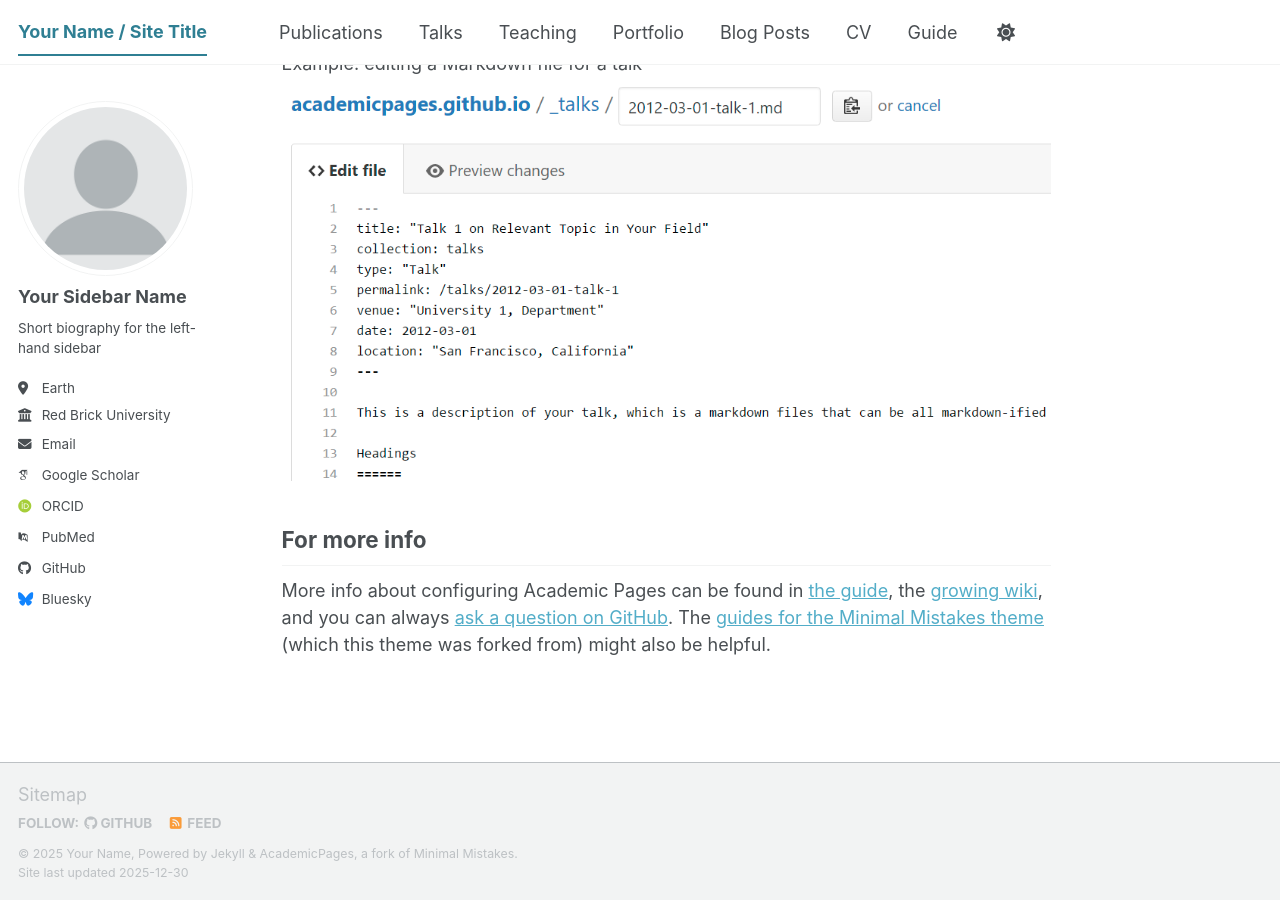
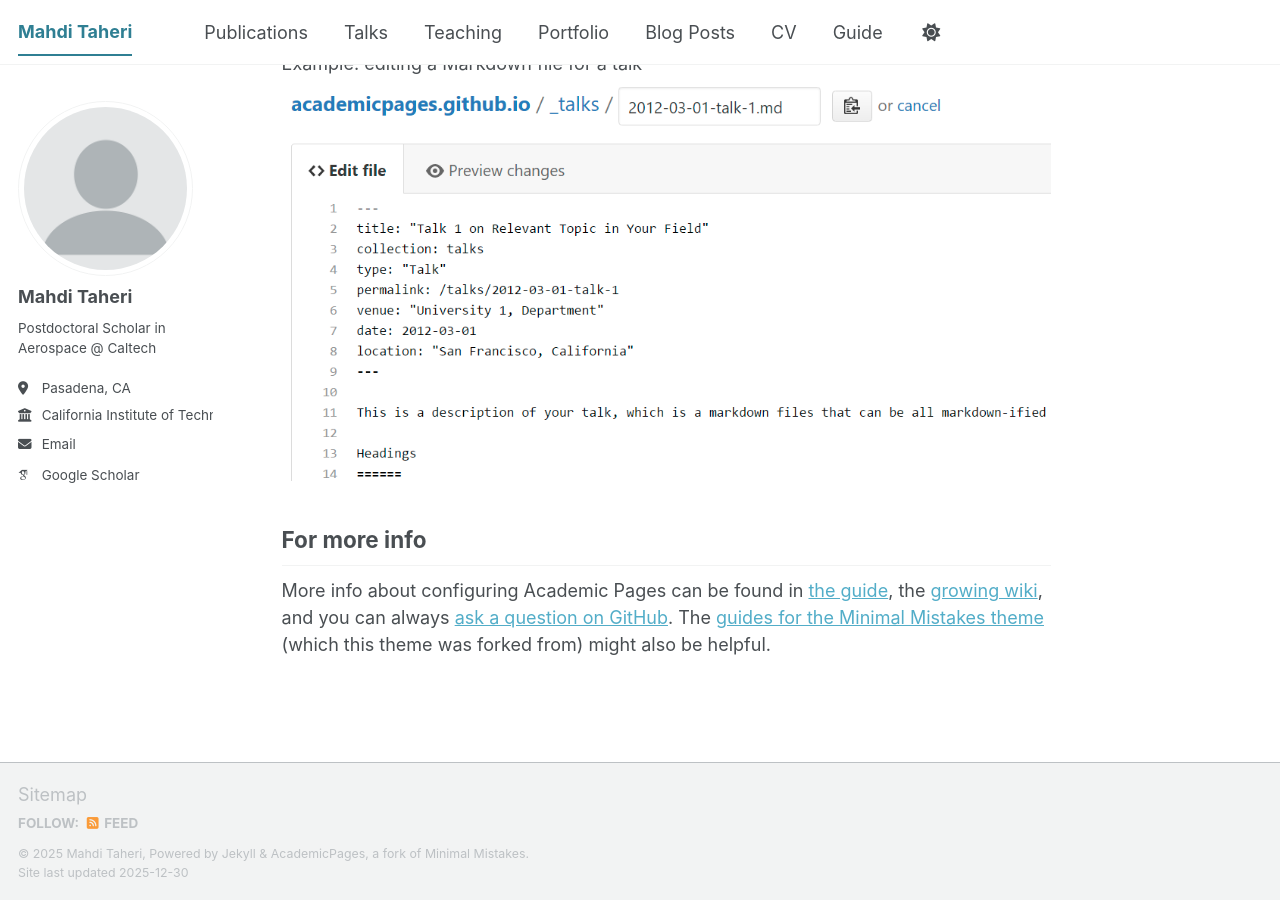
Before and after one commit to mtaheriee/mtaheriee.github.io, a Jekyll site: the page built from _pages/about.md, in a window 1280 px wide and 900 px high, scrolled down 2720 px. Built offline with Jekyll 4.4.1, drawn with Linux system fonts in a browser that asks for light colours; some web fonts are replaced; a script bundle is joined from its source files by our own code; library files that are not in the unit come from our copies.

Commit message:
Update _config.yml

```diff
--- a/_config.yml
+++ b/_config.yml
@@ -9,11 +9,11 @@
 # Basic Site Settings
 locale                   : "en-US"
 site_theme               : "default" # The available themes options are "default", "air", "sunrise", "mint", "dirt" and "contrast"
-title                    : "Your Name / Site Title"
+title                    : "Mahdi Taheri"
 title_separator          : "-"
-name                     : &name "Your Name"
-description              : &description "Your Name's academic portfolio"   # Update this with a general description of your site, this is the default if not overridden by a page
-url                      : https://academicpages.github.io # The base hostname & protocol for your site e.g. "https://[your GitHub username].github.io",
+name                     : &name "Mahdi Taheri"
+description              : &description "Postdoctoral Scholar in Aerospace @ Caltech"   # Update this with a general description of your site, this is the default if not overridden by a page
+url                      : https://mtaheriee.github.io # The base hostname & protocol for your site e.g. "https://[your GitHub username].github.io",
                                                            # or if you already have some other page hosted on Github then use "https://[your GitHub username].github.io/[Your Repo Name]"
 baseurl                  : "" # the subpath of your site, e.g. "/blog"
 repository               : "academicpages/academicpages.github.io"
@@ -24,68 +24,68 @@
 author:
   # Biographic information
   avatar           : "profile.png"
-  name             : "Your Sidebar Name"
-  pronouns         : # example: "she/her"
-  bio              : "Short biography for the left-hand sidebar"
-  location         : "Earth"
-  employer         : "Red Brick University"
-  uri              : # URL
-  email            : "none@example.org"
+  name             : "Mahdi Taheri"
+  pronouns         : # example: "He/Him"
+  bio              : "Postdoctoral Scholar in Aerospace @ Caltech"
+  location         : "Pasadena, CA"
+  employer         : "California Institute of Technology"
+  #uri              : # URL
+  email            : "mtaheri@caltech.edu"
 
   # Academic websites
-  academia         : # URL
-  arxiv            : # URL - Update with the correct link to your profile
-  googlescholar    : "https://scholar.google.com/citations?user=PS_CX0AAAAAJ"
-  inspire-hep      : # URL
-  impactstory      : # URL
-  orcid            : "https://orcid.org/yourorcidurl"
-  semantic         : # URL
-  ssrn             : # URL
-  pubmed           : "https://www.ncbi.nlm.nih.gov/pubmed/?term=john+snow"
-  researchgate     : # URL
-  scopus           : # URL
-  zotero           : # URL
+  #academia         : # URL
+  #arxiv            : # URL - Update with the correct link to your profile
+  googlescholar    : "https://scholar.google.ca/citations?user=U5Y0sLEAAAAJ&hl=en&authuser=2&oi=ao"
+  #inspire-hep      : # URL
+  #impactstory      : # URL
+  #orcid            : "https://orcid.org/yourorcidurl"
+  #semantic         : # URL
+  #ssrn             : # URL
+  #pubmed           : "https://www.ncbi.nlm.nih.gov/pubmed/?term=john+snow"
+  researchgate     : # "https://www.researchgate.net/profile/Mehdi-Taheri-5"
+  #scopus           : # URL
+  #zotero           : # URL
 
 
   # Repositories and software development
-  bitbucket        : # Username - Update with your username on the site
-  codepen          : # Username
-  dribbble         : # Username
-  github           : "academicpages"
-  kaggle           : # Username
-  stackoverflow    : # User number or user number and name (i.e., use "1" or "1/jeff-atwood")
+  #bitbucket        : # Username - Update with your username on the site
+  #codepen          : # Username
+  #dribbble         : # Username
+  #github           : "academicpages"
+  #kaggle           : # Username
+  #stackoverflow    : # User number or user number and name (i.e., use "1" or "1/jeff-atwood")
 
   # Social media
-  artstation       : # Username
-  bluesky          : "bsky.app" # Replace this with you Bluesky username
-  facebook         : # Username
-  flickr           : # Username
-  foursquare       : # Username
-  goodreads        : # Username
-  google_plus      : # Username
-  keybase          : # Username
-  instagram        : # Username
-  lastfm           : # Username
-  linkedin         : # Username
-  mastodon         : # URL
-  medium           : # URL
-  pinterest        : # Username
-  soundcloud       : # Username
-  steam            : # Username
-  telegram         : # URL
-  tumblr           : # Username
-  twitter          : # Username for X / Twitter
-  vine             : # Username
-  weibo            : # Username
-  wikipedia        : # Username
-  xing             : # Username
-  youtube          : # Username
-  zhihu            : # Username
+  #artstation       : # Username
+  #bluesky          : "bsky.app" # Replace this with you Bluesky username
+  #facebook         : # Username
+  #flickr           : # Username
+  #foursquare       : # Username
+  #goodreads        : # Username
+  #google_plus      : # Username
+  #keybase          : # Username
+  #instagram        : # Username
+  #lastfm           : # Username
+  linkedin         : # mehdi-taheri
+  #mastodon         : # URL
+  #medium           : # URL
+  #pinterest        : # Username
+  #soundcloud       : # Username
+  #steam            : # Username
+  #telegram         : # URL
+  #tumblr           : # Username
+  #twitter          : # Username for X / Twitter
+  #vine             : # Username
+  #weibo            : # Username
+  #wikipedia        : # Username
+  #xing             : # Username
+  #youtube          : # Username
+  #zhihu            : # Username
 
 # Publication Category - The following the list of publication categories and their headings
 publication_category:
-  books:
-    title: 'Books'
+ # books:
+ #   title: 'Books'
   manuscripts:
     title: 'Journal Articles'
   conferences:
```
